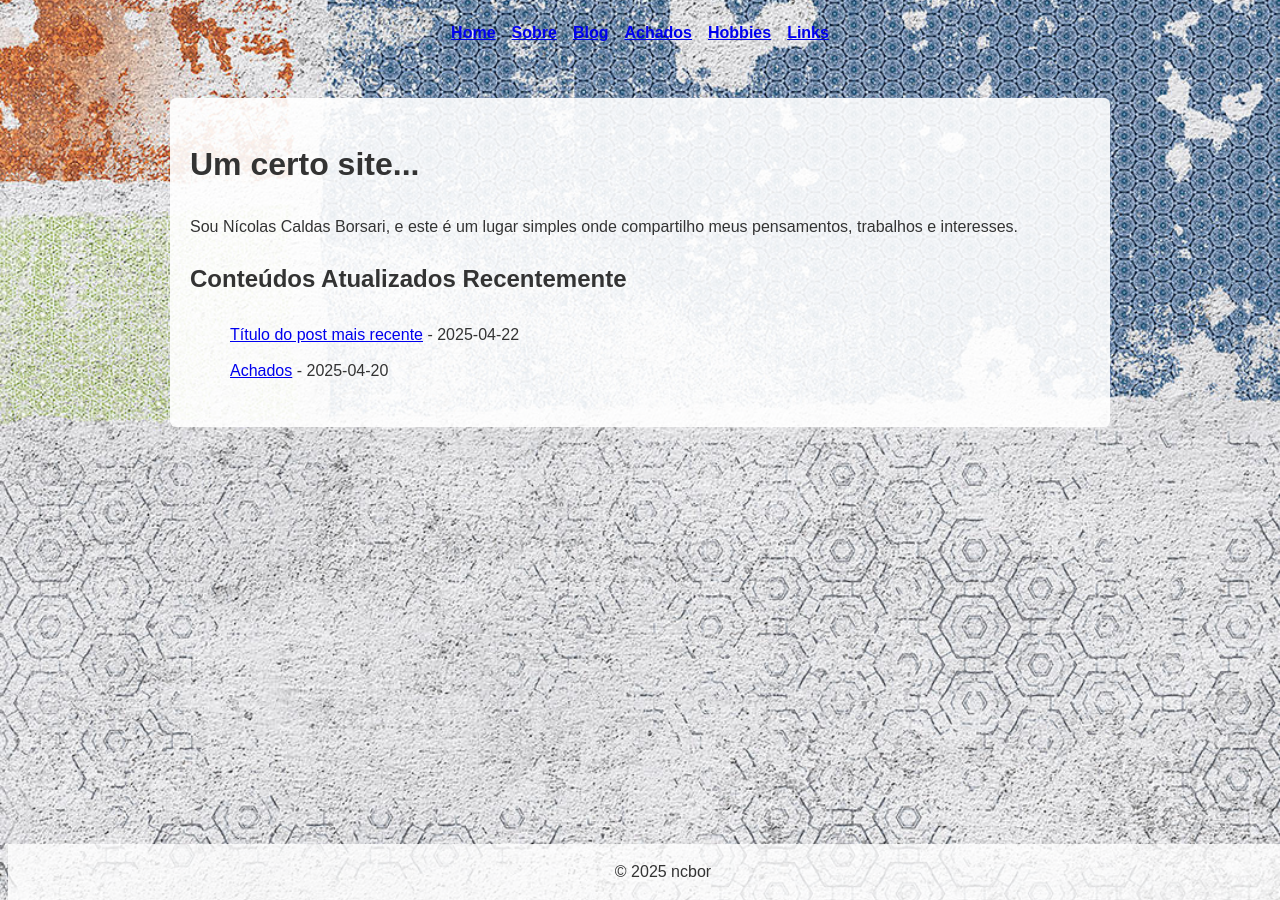
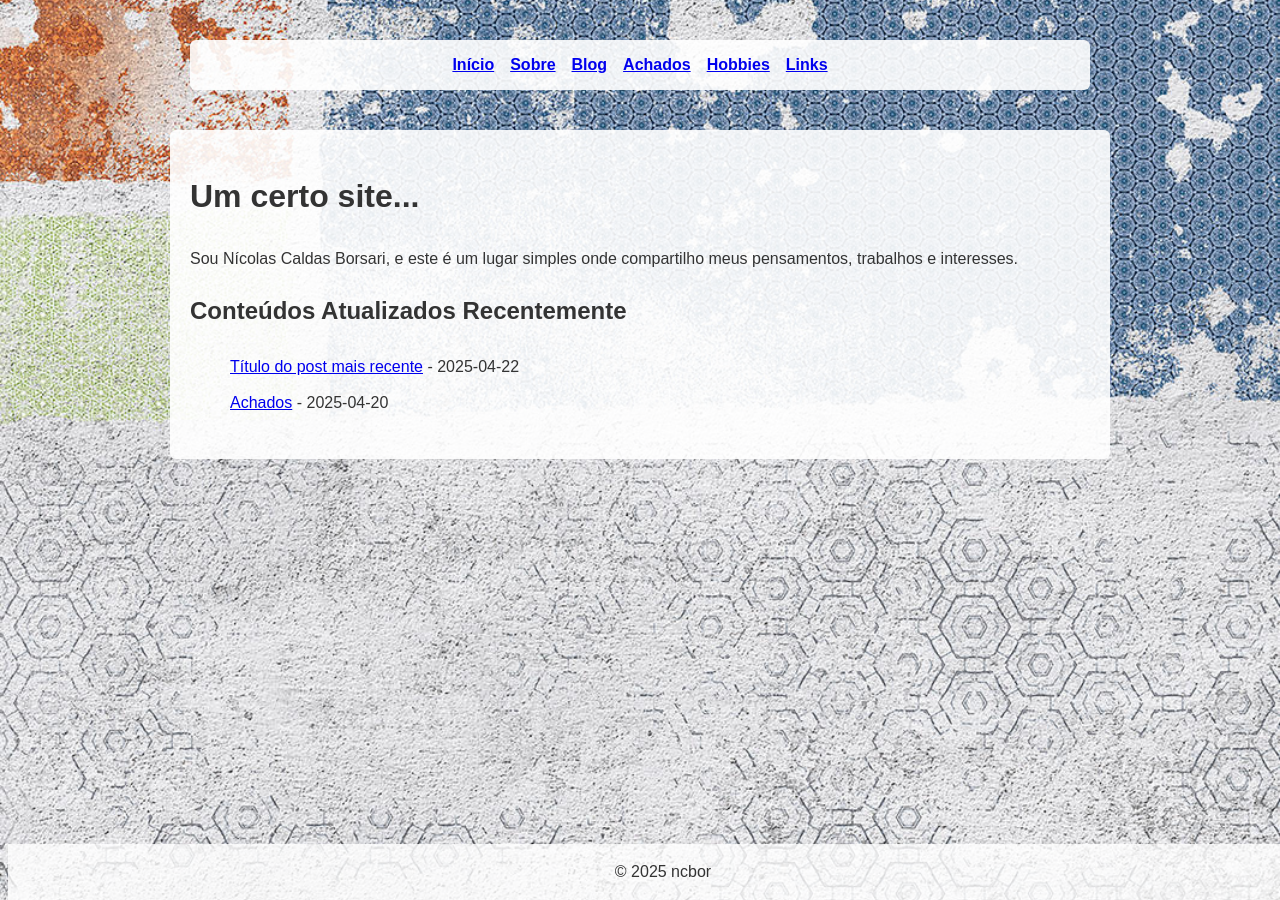
Before and after one commit to ncbor/ncbor.github.io, a Jekyll site: the page built from index.html, in a window 1280 px wide. Built offline with Jekyll 4.4.1, drawn with Linux system fonts in a browser that asks for light colours.

Commit message:
Formatação nav3

```diff
--- a/_includes/nav.html
+++ b/_includes/nav.html
@@ -1,5 +1,5 @@
 <nav>
-    <a href="/index.html">Home</a>
+    <a href="/index.html">Início</a>
     <a href="/about.html">Sobre</a>
     <a href="/index.html">Blog</a>
     <a href="/achados.html">Achados</a>
--- a/css/style.css
+++ b/css/style.css
@@ -58,6 +58,17 @@ nav {
     justify-content: center;
     gap: 16px;
     padding: 12px 0;
+
+    /* MESMO FUNDO DO CONTAINER */
+    background-color: rgba(255, 255, 255, 0.9);
+
+    /* MESMA LARGURA E MARGENS DO .container */
+    max-width: 900px;
+    width: 90%;
+    margin: 40px auto; /* ajusta o espaçamento vertical conforme quiser */
+
+    /* opcional: bordas arredondadas para combinar */
+    border-radius: 6px;
 }
 nav a {
     font-weight: bold;
```
